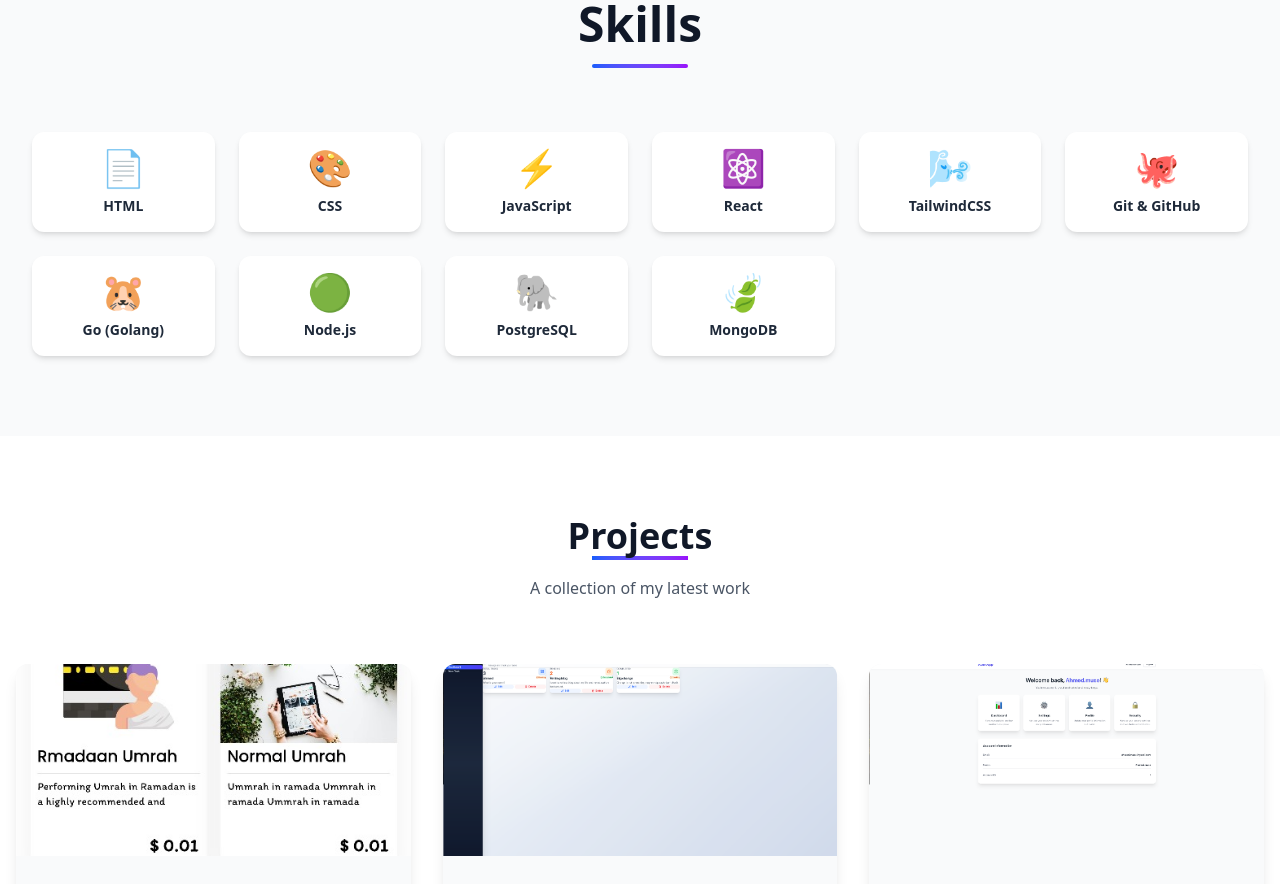
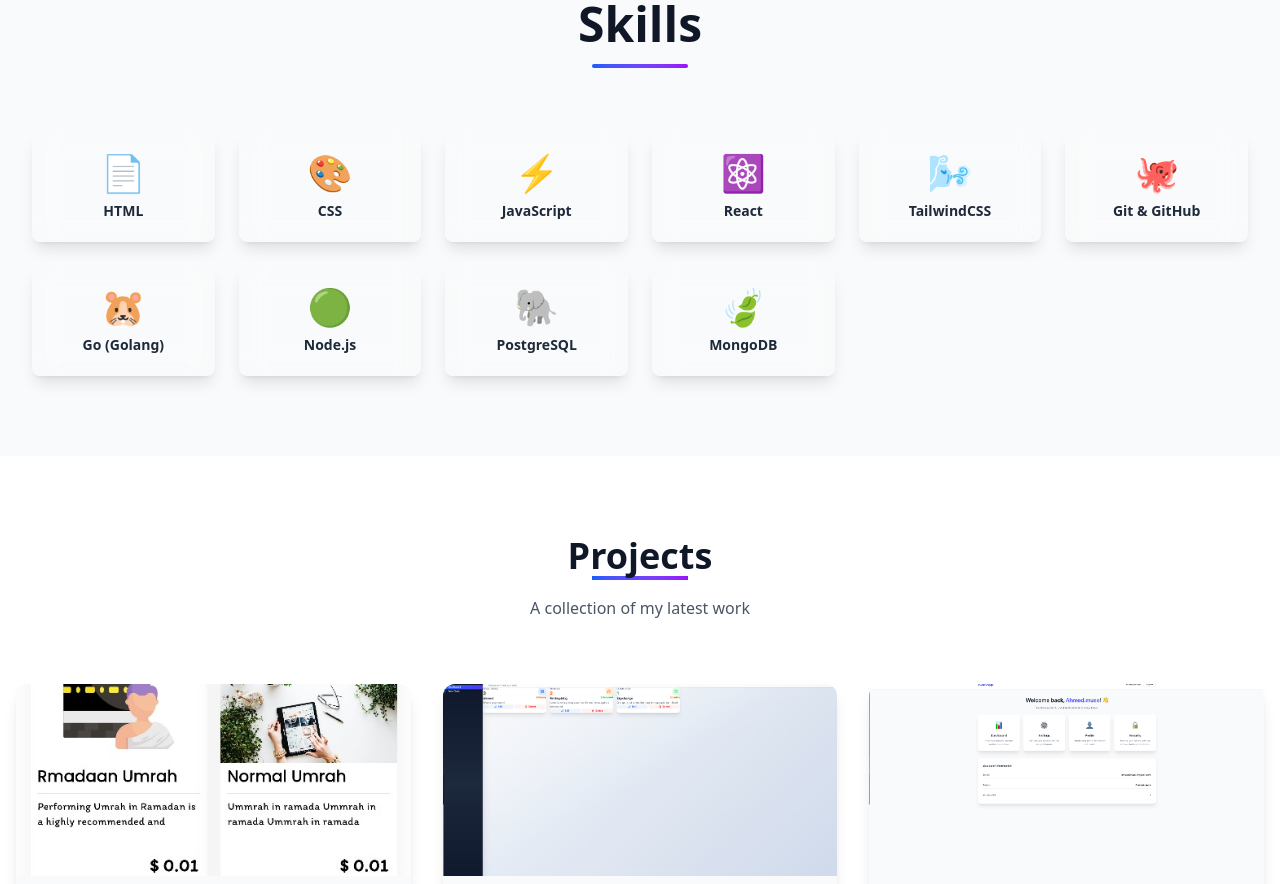
Before and after one commit to AhmedMuseAhmed/Personal-portfolio, a React (Vite) app: page / in a window 1280 px wide. Shown: the part 880-1764 px from the top of the page. Built offline with nearby package versions, Linux system fonts and the light colour scheme.

Commit message:
Initial commit

```diff
--- a/src/components/Skills.jsx
+++ b/src/components/Skills.jsx
@@ -54,7 +54,9 @@ const Skills = () => {
                             key={skill.id}
                             variants={itemVariants}
                             whileHover={{ scale: 1.05 }}
-                            className="bg-white dark:bg-gray-800 p-4 rounded-xl shadow-md hover:shadow-xl transition-shadow flex flex-col items-center"
+                            className="bg-white/5 dark:bg-gray-800/30 backdrop-blur-md p-5 rounded-lg shadow-lg hover:shadow-xl
+                                         transition-all flex flex-col items-center border border-white/10 dark:border-gray-700/30"
+
                         >
                             <span className="text-4xl mb-2">{skill.icon}</span>
                             <p className="text-gray-800 dark:text-gray-300 font-semibold text-sm text-center">
```
